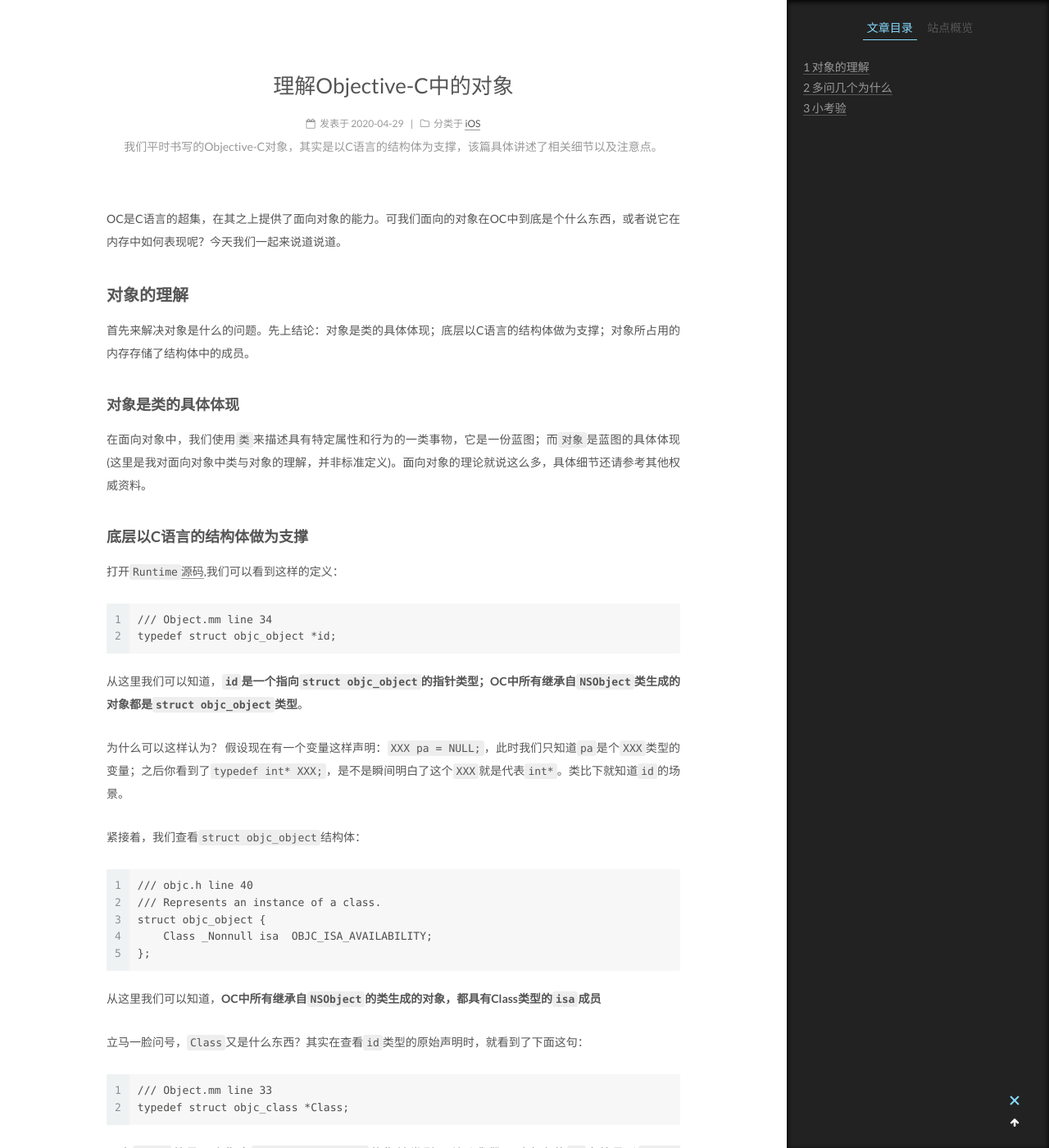
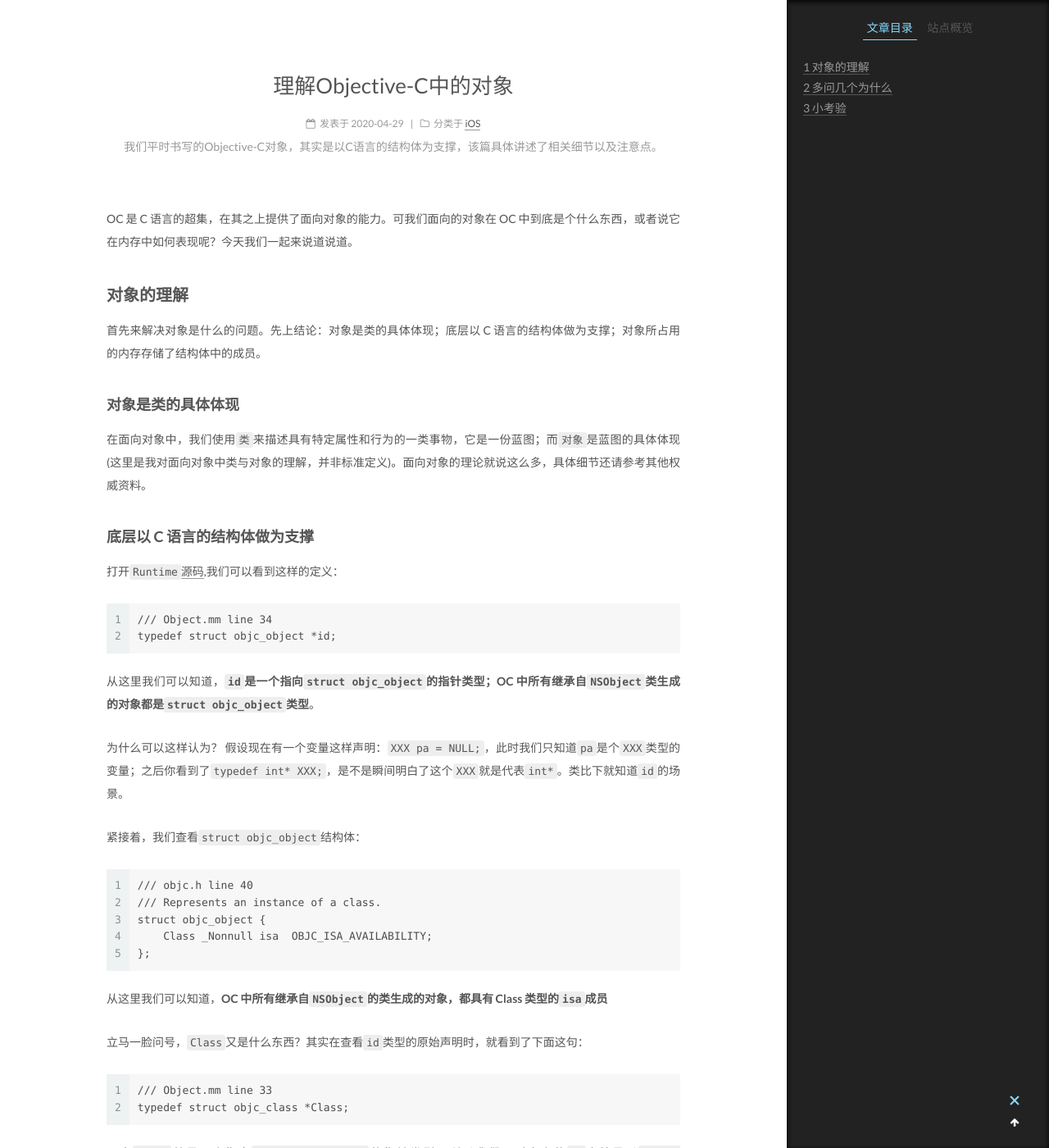
Before and after one commit to niwaguan/niwaguan.github.io, a Jekyll site: the page built from _posts/2020-04-29-object.md, in a window 1280 px wide and 1400 px high, scrolled down 301 px. Shown: the whole window at 82% size. Built offline with Jekyll 4.4.1, drawn with Linux system fonts in a browser that asks for light colours; comment, search, counter and statistics services are not loaded; some of the changed text lies outside the part shown.

Commit message:
替换http链接地址

````diff
--- a/_posts/2020-04-29-object.md
+++ b/_posts/2020-04-29-object.md
@@ -8,17 +8,18 @@ tags:
   - Runtime
   - 对象
 ---
-OC是C语言的超集，在其之上提供了面向对象的能力。可我们面向的对象在OC中到底是个什么东西，或者说它在内存中如何表现呢？今天我们一起来说道说道。
+
+OC 是 C 语言的超集，在其之上提供了面向对象的能力。可我们面向的对象在 OC 中到底是个什么东西，或者说它在内存中如何表现呢？今天我们一起来说道说道。
 
 ## 对象的理解
 
-首先来解决对象是什么的问题。先上结论：对象是类的具体体现；底层以C语言的结构体做为支撑；对象所占用的内存存储了结构体中的成员。
+首先来解决对象是什么的问题。先上结论：对象是类的具体体现；底层以 C 语言的结构体做为支撑；对象所占用的内存存储了结构体中的成员。
 
 ### 对象是类的具体体现
 
 在面向对象中，我们使用`类`来描述具有特定属性和行为的一类事物，它是一份蓝图；而`对象`是蓝图的具体体现(这里是我对面向对象中类与对象的理解，并非标准定义)。面向对象的理论就说这么多，具体细节还请参考其他权威资料。
 
-### 底层以C语言的结构体做为支撑
+### 底层以 C 语言的结构体做为支撑
 
 打开`Runtime`[源码](https://github.com/RetVal/objc-runtime.git),我们可以看到这样的定义：
 
@@ -27,7 +28,7 @@ OC是C语言的超集，在其之上提供了面向对象的能力。可我们
 typedef struct objc_object *id;
 ```
 
-从这里我们可以知道，**`id`是一个指向`struct objc_object`的指针类型；OC中所有继承自`NSObject`类生成的对象都是`struct objc_object`类型**。
+从这里我们可以知道，**`id`是一个指向`struct objc_object`的指针类型；OC 中所有继承自`NSObject`类生成的对象都是`struct objc_object`类型**。
 
 为什么可以这样认为？
 假设现在有一个变量这样声明：`XXX pa = NULL;`，此时我们只知道`pa`是个`XXX`类型的变量；之后你看到了`typedef int* XXX;`，是不是瞬间明白了这个`XXX`就是代表`int*`。类比下就知道`id`的场景。
@@ -41,7 +42,8 @@ struct objc_object {
     Class _Nonnull isa  OBJC_ISA_AVAILABILITY;
 };
 ```
-从这里我们可以知道，**OC中所有继承自`NSObject`的类生成的对象，都具有Class类型的`isa`成员**
+
+从这里我们可以知道，**OC 中所有继承自`NSObject`的类生成的对象，都具有 Class 类型的`isa`成员**
 
 立马一脸问号，`Class`又是什么东西？其实在查看`id`类型的原始声明时，就看到了下面这句：
 
@@ -70,6 +72,7 @@ struct objc_class : objc_object {
 ```
 
 这里是一个`C++`定义的结构体，可以继承以及定义方法。根据这个实现，我们可以知道：
+
 1. `Class`也是对象，因为它继承自`objc_object`。
 2. `Class`也有`isa`成员，继承自`objc_object`，这点很重要，在方法的调用过程时会用到。
 3. 除了`isa`，该结构体还包含了父类指针`superclass`，和该类相关联的缓存`cache`以及该类的具体信息`bits`。
@@ -86,6 +89,7 @@ struct objc_class : objc_object {
 @implementation WGCat
 @end
 ```
+
 > 注意保持`main.m`文件中只引入了`Foundation`
 
 然后我们执行：
@@ -134,6 +138,7 @@ struct WGCat_IMPL {
 	float _weight;
 };
 ```
+
 可以看到，我们写的`OC`类生成的对象其实就是用结构体表示的。
 
 ### 对象所占用的内存存储了结构体中的成员
@@ -160,9 +165,10 @@ int main(int argc, const char * argv[]) {
 但是这里任然有个疑问，系统为对象分配的内存只存储其成员变量吗？上面的输出只能说明**为对象分配的内存确实存储了成员变量**。但不能说明对象所暂用的内存`只`存储成员变量。也就是说存在一种可能：**系统分配的内存大小 `大于` 成员变量需要的内存**。下面我们来看看一个`WGCat`对象所占的内存大小是多数。
 
 三个获取内存大小的方法：
-* C语言中`sizeof`运算符
-* C语言中`malloc_size`函数
-* OC中Runtime`class_getInstanceSize`方法
+
+- C 语言中`sizeof`运算符
+- C 语言中`malloc_size`函数
+- OC 中 Runtime`class_getInstanceSize`方法
 
 ```
 WGCat *cat = [[WGCat alloc] init];
@@ -173,19 +179,20 @@ NSLog(@"size_from_sizeof: %zd, size_from_sizeof: %zd, size_from_sizeof: %zd", si
 // 输出
 // size_from_sizeof: 24, size_from_sizeof: 24, size_from_sizeof: 32
 ```
+
 三者的输出并不一致。
 
-#### sizeof的结果
+#### sizeof 的结果
 
-C语言中`sizeof`运算符会返回指定类型需要内存的大小。对于结构体`WGCat_IMPL`所需要的内存，我们需要知道`结构体的内存对齐`这个知识点。具体参考[这里](https://levphy.github.io/2017/03/23/memory-alignment.html)
+C 语言中`sizeof`运算符会返回指定类型需要内存的大小。对于结构体`WGCat_IMPL`所需要的内存，我们需要知道`结构体的内存对齐`这个知识点。具体参考[这里](https://levphy.github.io/2017/03/23/memory-alignment.html)
 
-1. `Class isa;` 本质是指针，占8字节，偏移量为0
-2. `int _friends;` 4个字节，偏移量8，是字节大小的整数倍。
-3. `unsigned int _age;` 4个字节，偏移量12，是字节大小的整数倍。
-4. `float _weight;`4个字节，偏移量16，是字节大小的整数倍。
-5. 整体对齐，全部字节`8+4+4+4=20`，最大成员变量字节大小8，20并不是8的整数倍，添加填充至24
+1. `Class isa;` 本质是指针，占 8 字节，偏移量为 0
+2. `int _friends;` 4 个字节，偏移量 8，是字节大小的整数倍。
+3. `unsigned int _age;` 4 个字节，偏移量 12，是字节大小的整数倍。
+4. `float _weight;`4 个字节，偏移量 16，是字节大小的整数倍。
+5. 整体对齐，全部字节`8+4+4+4=20`，最大成员变量字节大小 8，20 并不是 8 的整数倍，添加填充至 24
 
-#### class_getInstanceSize的结果
+#### class_getInstanceSize 的结果
 
 `class_getInstanceSize`方法调用流程：
 
@@ -205,19 +212,22 @@ static inline uint32_t word_align(uint32_t x) {
     return (x + WORD_MASK) & ~WORD_MASK;
 }
 ```
+
 这个方法会将入参转换成`8`的最小倍数。本例中会将`20`对齐为`24`。
 
-#### malloc_size的结果
+#### malloc_size 的结果
 
 在苹果的[网站](https://developer.apple.com/library/archive/documentation/System/Conceptual/ManPages_iPhoneOS/man3/malloc_size.3.html)上，我找到了这段说明：
 
 > The malloc_size() function returns the size of the memory block that
+
      backs the allocation pointed to by ptr.  The memory block size is always
      at least as large as the allocation it backs, and may be larger.
 
+
 大致意思是：该函数会返回指针指向的内存块大小，并且该内存块大小至少等于指定分配大小，还可以大于指定分配的大小。
 
-iOS的内存分配最终会落脚到`malloc`库中，该库中分配内存时会以16字节对齐，24按16字节对齐，所以这里分配的内存大小就是32了。具体细节还未探索到，有兴趣的查看[这里](https://opensource.apple.com/tarballs/libmalloc/)。
+iOS 的内存分配最终会落脚到`malloc`库中，该库中分配内存时会以 16 字节对齐，24 按 16 字节对齐，所以这里分配的内存大小就是 32 了。具体细节还未探索到，有兴趣的查看[这里](https://opensource.apple.com/tarballs/libmalloc/)。
 
 从这些信息来看，一个`WGCat`对象在内存中确实占据了`32`字节，但是这些内存并没有全部使用。
 
@@ -238,19 +248,19 @@ iOS的内存分配最终会落脚到`malloc`库中，该库中分配内存时会
 
 继续使用<a href="#example31">这个例子</a>，在第`8`行打上短点，然后输出`pointer`的地址，比如我这里是`0x101973650`，十进制是`4321654352`。然后打开`Xcode`的地址查看器（`Debug->Debug Workflow->View Memory`），输入十六进制地址：
 
-![view memory](http://images-for-blog.oss-cn-beijing.aliyuncs.com/2020/05/03/view-memory.jpeg)
+![view memory](https://images-for-blog.oss-cn-beijing.aliyuncs.com/2020/05/03/view-memory.jpeg)
 
 1. 输入查看的地址
-2. 每两个十六进制代表8bit，一个字节
-3. `pointer`指针指向的内存块，一共32字节，第一行
-4. `isa` 8个字节
-5. `_friends`成员的内存，4字节
-6. `_age`成员的内存，4字节
-7. `_weight`成员的内存，4字节
-8. 结构体对齐策略添加的填充，4字节
-9. `malloc`库以16字节对齐添加的填充，8字节
+2. 每两个十六进制代表 8bit，一个字节
+3. `pointer`指针指向的内存块，一共 32 字节，第一行
+4. `isa` 8 个字节
+5. `_friends`成员的内存，4 字节
+6. `_age`成员的内存，4 字节
+7. `_weight`成员的内存，4 字节
+8. 结构体对齐策略添加的填充，4 字节
+9. `malloc`库以 16 字节对齐添加的填充，8 字节
 
-可以看到多出的字节（编号8、9）并没有存储任何信息。注意iOS是小端模式，读取字节数据时从高地址开始。比如`isa`的字节序列应该是`0x001d800100002271`，`_friends`的字节序列应该是`0x000003`。
+可以看到多出的字节（编号 8、9）并没有存储任何信息。注意 iOS 是小端模式，读取字节数据时从高地址开始。比如`isa`的字节序列应该是`0x001d800100002271`，`_friends`的字节序列应该是`0x000003`。
 
 ## 小考验
 
````
Also changed, not shown: _posts/2020-05-31-cpp-template.md (+13 -10 lines), _posts/2020-06-10-class-object.md (+42 -40 lines), _posts/2020-08-13-init-class.md (+50 -37 lines), _posts/2020-08-21-cabbage-arch.md (+33 -33 lines), _posts/2020-08-23-deepin-cabbage.md (+12 -12 lines), _posts/2020-10-10-rebuild-cabbage.md (added).
